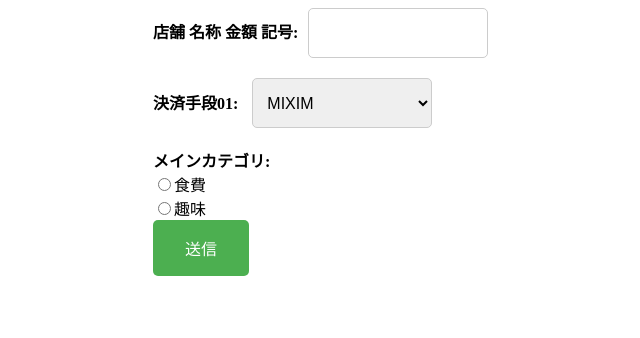
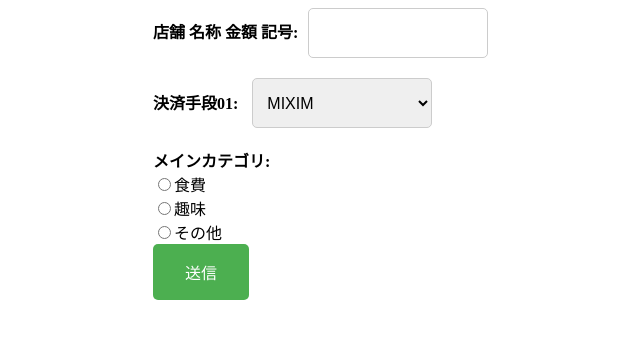
Before and after one commit to okakeibo/01, a plain HTML site: page index.html in a window 1280 px wide. Shown: the whole page, without its empty margins (237-877 px from the left). Drawn offline with Linux system fonts and the light colour scheme.

Commit message:
Update index.html

```diff
--- a/index.html
+++ b/index.html
@@ -20,9 +20,11 @@
   <label>メインカテゴリ:</label><br>
   <input type="radio" name="mainCategory" value="食費" onchange="showSubCategory(this.value)">食費<br>
   <input type="radio" name="mainCategory" value="趣味" onchange="showSubCategory(this.value)">趣味<br>
+  <input type="radio" name="mainCategory" value="その他" onchange="showSubCategory(this.value)">その他<br>
   <div id="subCategory" style="display: none;">
     <label>サブカテゴリ:</label><br>
     <div id="食費" style="display: none;">
+      <input type="radio" name="subCategory" value="雑費">雑費<br>
       <input type="radio" name="subCategory" value="学食">学食<br>
       <input type="radio" name="subCategory" value="プライベート">プライベート<br>
       <input type="radio" name="subCategory" value="集団">集団<br>
```
